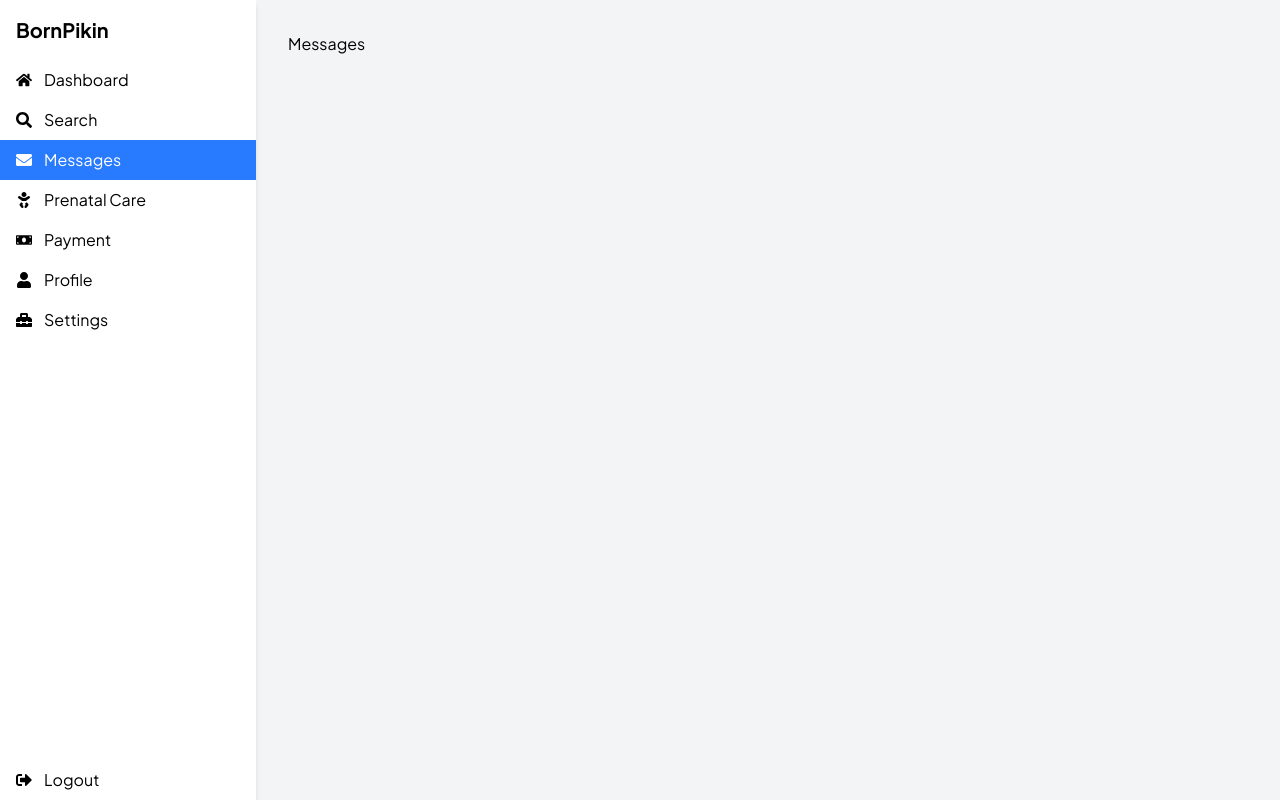
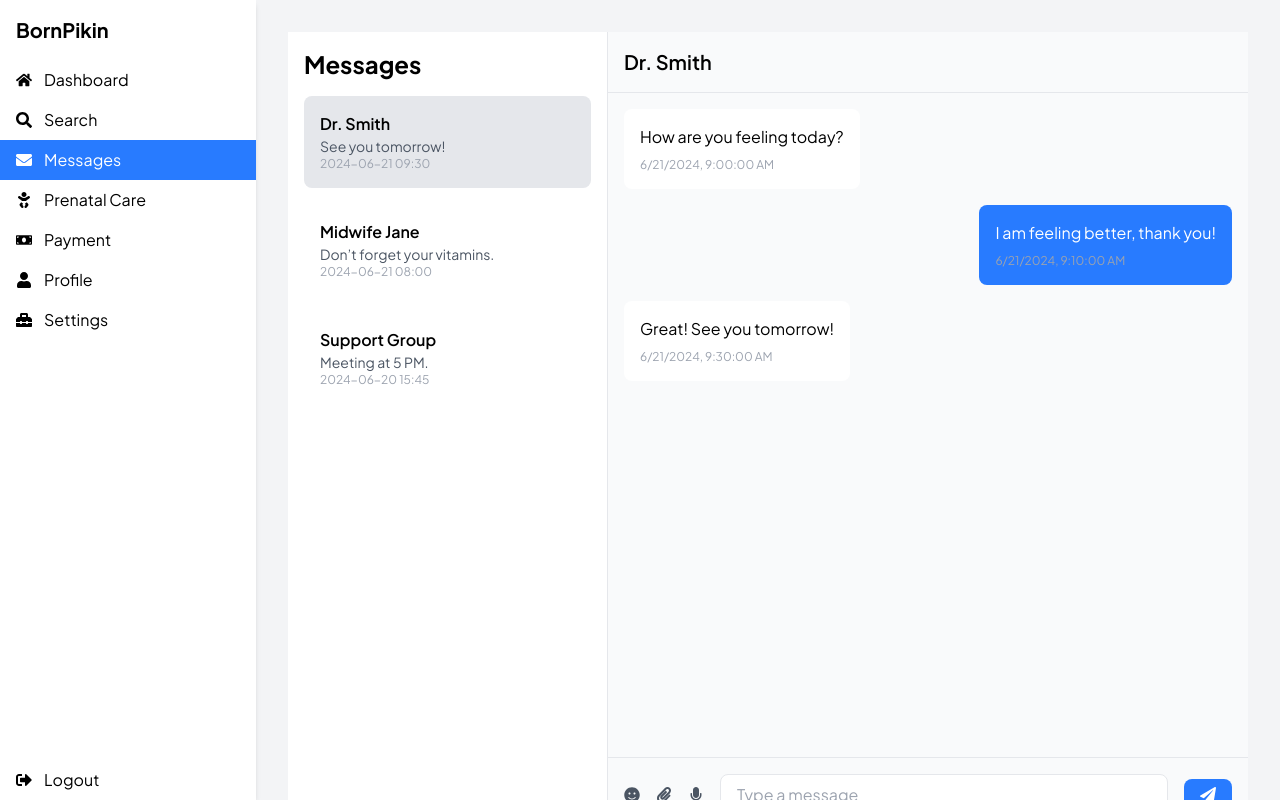
Before and after one commit to fasakinhenry/BornPikin, a React (Vite) app: page /messages in a window 1280 px wide. Built offline with nearby package versions, Linux system fonts and the light colour scheme.

Commit message:
:sparkles: feat(messages): Add message component
- Implement message component for communication features
- Ensure integration and functionality within the app

Footer: 0.1.13

```diff
--- a/src/components/Dashboard.jsx
+++ b/src/components/Dashboard.jsx
@@ -1,10 +1,12 @@
 import React from 'react';
-import { FaSearch } from 'react-icons/fa';
+import { FaSearch, FaBell, FaHeartbeat } from 'react-icons/fa';
 
 const Dashboard = () => {
   return (
-    <div className='max-w-4xl mx-auto'>
-      <h1 className='text-2xl font-bold mb-4'>Welcome Mama Angel, how are you?</h1>
+    <div className='max-w-4xl mx-auto p-4 md:p-8'>
+      <h1 className='text-2xl font-bold mb-4'>
+        Welcome Mama Angel, how are you?
+      </h1>
 
       <div className='mb-6'>
         <div className='relative'>
@@ -17,34 +19,75 @@ const Dashboard = () => {
         </div>
       </div>
 
-      <div className='grid grid-cols-1 md:grid-cols-3 gap-4 mb-6'>
-        {['How to say no', 'How to make', 'How to do'].map((title, index) => (
-          <div key={index} className='bg-white p-4 rounded-lg shadow'>
-            <h3 className='font-semibold mb-2'>{title}</h3>
-            <p className='text-sm text-gray-600'>
-              Lorem ipsum dolor sit amet...
-            </p>
-          </div>
-        ))}
+      <div className='flex justify-between items-center mb-6'>
+        <button className='px-4 py-2 bg-red-600 text-white rounded-lg'>
+          Emergency
+        </button>
+        <button className='px-4 py-2 bg-yellow-500 text-white rounded-lg'>
+          SOS
+        </button>
       </div>
 
       <div className='bg-white p-4 rounded-lg shadow mb-6'>
-        <h2 className='font-semibold mb-2'>Educational Gallery</h2>
-        <div className='grid grid-cols-2 md:grid-cols-4 gap-2'>
-          {[1, 2, 3, 4].map((_, index) => (
-            <div key={index} className='bg-gray-200 h-24 rounded'></div>
-          ))}
+        <h2 className='font-semibold mb-2'>Analytics</h2>
+        <p className='text-sm text-gray-600 mb-4'>
+          Various statistics and data related to your pregnancy journey.
+        </p>
+        <button className='px-4 py-2 bg-blue-600 text-white rounded-lg'>
+          Do Checkup
+        </button>
+      </div>
+
+      <div className='grid grid-cols-1 md:grid-cols-2 gap-4 mb-6'>
+        <div className='bg-white p-4 rounded-lg shadow'>
+          <h2 className='font-semibold mb-2'>Notifications</h2>
+          <p className='text-sm text-gray-600'>You have 3 new notifications.</p>
+        </div>
+        <div className='bg-white p-4 rounded-lg shadow'>
+          <h2 className='font-semibold mb-2'>Prenatal Care</h2>
+          <p className='text-sm text-gray-600'>
+            Here are the latest updates on your prenatal care.
+          </p>
         </div>
       </div>
 
-      <div className='grid grid-cols-1 md:grid-cols-2 gap-4'>
-        <div className='bg-white p-4 rounded-lg shadow'>
-          <h2 className='font-semibold mb-2'>MBFIS</h2>
-          <p className='text-sm text-gray-600'>Content for MBFIS...</p>
-        </div>
-        <div className='bg-white p-4 rounded-lg shadow'>
-          <h2 className='font-semibold mb-2'>Prenatal Care</h2>
-          <p className='text-sm text-gray-600'>Content for Prenatal Care...</p>
+      <div className='bg-white p-4 rounded-lg shadow mb-6'>
+        <h2 className='font-semibold mb-2'>Educational Content</h2>
+        <div className='grid grid-cols-1 gap-4'>
+          {[
+            {
+              thumbnail: '/path/to/image1.jpg',
+              title: 'Healthy Eating',
+              date: 'June 20, 2024',
+            },
+            {
+              thumbnail: '/path/to/image2.jpg',
+              title: 'Exercise During Pregnancy',
+              date: 'June 18, 2024',
+            },
+            {
+              thumbnail: '/path/to/image3.jpg',
+              title: 'Warning Signs',
+              date: 'June 15, 2024',
+            },
+            {
+              thumbnail: '/path/to/image4.jpg',
+              title: 'Birth Plans',
+              date: 'June 10, 2024',
+            },
+          ].map((item, index) => (
+            <div key={index} className='flex items-center'>
+              <img
+                src={item.thumbnail}
+                alt={item.title}
+                className='w-16 h-16 rounded mr-4'
+              />
+              <div>
+                <h3 className='font-semibold'>{item.title}</h3>
+                <p className='text-sm text-gray-600'>{item.date}</p>
+              </div>
+            </div>
+          ))}
         </div>
       </div>
     </div>
--- a/src/components/Messages.jsx
+++ b/src/components/Messages.jsx
@@ -1,9 +1,167 @@
-import React from 'react'
+import React, { useState, useEffect } from 'react';
+import {
+  FaPaperclip,
+  FaMicrophone,
+  FaSmile,
+  FaPaperPlane,
+} from 'react-icons/fa';
 
 const Messages = () => {
+  const [conversations, setConversations] = useState([
+    {
+      id: 1,
+      name: 'Dr. Smith',
+      lastMessage: 'See you tomorrow!',
+      timestamp: '2024-06-21 09:30',
+    },
+    {
+      id: 2,
+      name: 'Midwife Jane',
+      lastMessage: 'Don’t forget your vitamins.',
+      timestamp: '2024-06-21 08:00',
+    },
+    {
+      id: 3,
+      name: 'Support Group',
+      lastMessage: 'Meeting at 5 PM.',
+      timestamp: '2024-06-20 15:45',
+    },
+  ]);
+
+  const [selectedConversation, setSelectedConversation] = useState(null);
+  const [messages, setMessages] = useState([]);
+  const [newMessage, setNewMessage] = useState('');
+
+  useEffect(() => {
+    if (conversations.length > 0) {
+      setSelectedConversation(conversations[0]);
+    }
+  }, [conversations]);
+
+  useEffect(() => {
+    if (selectedConversation) {
+      // Simulating fetching messages for the selected conversation
+      setMessages([
+        {
+          sender: selectedConversation.name,
+          content: 'How are you feeling today?',
+          timestamp: '2024-06-21 09:00',
+        },
+        {
+          sender: 'Mana',
+          content: 'I am feeling better, thank you!',
+          timestamp: '2024-06-21 09:10',
+        },
+        {
+          sender: selectedConversation.name,
+          content: 'Great! See you tomorrow!',
+          timestamp: '2024-06-21 09:30',
+        },
+      ]);
+    }
+  }, [selectedConversation]);
+
+  const handleSendMessage = () => {
+    if (newMessage.trim()) {
+      const newMsg = {
+        sender: 'Mana',
+        content: newMessage,
+        timestamp: new Date().toISOString(),
+      };
+      setMessages([...messages, newMsg]);
+      setNewMessage('');
+    }
+  };
+
+  if (!selectedConversation) return null; // Handle case where no conversation is selected
+
   return (
-    <div>Messages</div>
-  )
-}
+    <div className="flex flex-col md:flex-row h-screen">
+      {/* Conversation List */}
+      <aside className="w-full md:w-1/3 bg-white border-r border-gray-200">
+        <div className="p-4">
+          <h1 className="text-2xl font-bold mb-4">Messages</h1>
+          <div className="space-y-4">
+            {conversations.map((conversation) => (
+              <div
+                key={conversation.id}
+                className={`p-4 rounded-lg cursor-pointer ${
+                  selectedConversation?.id === conversation.id
+                    ? 'bg-gray-200'
+                    : 'hover:bg-gray-100'
+                }`}
+                onClick={() => setSelectedConversation(conversation)}
+              >
+                <h3 className="font-semibold">{conversation.name}</h3>
+                <p className="text-sm text-gray-600 truncate">
+                  {conversation.lastMessage}
+                </p>
+                <p className="text-xs text-gray-400">
+                  {conversation.timestamp}
+                </p>
+              </div>
+            ))}
+          </div>
+        </div>
+      </aside>
 
-export default Messages
+      {/* Chat Area */}
+      <div className="w-full md:w-2/3 bg-gray-50 flex flex-col">
+        <div className="p-4 border-b border-gray-200 flex items-center justify-between">
+          <h2 className="text-xl font-semibold">{selectedConversation.name}</h2>
+        </div>
+
+        <div className="flex-1 p-4 overflow-y-auto">
+          {messages.map((message, index) => (
+            <div
+              key={index}
+              className={`mb-4 flex ${
+                message.sender === 'Mana' ? 'justify-end' : ''
+              }`}
+            >
+              <div
+                className={`p-4 rounded-lg ${
+                  message.sender === 'Mana'
+                    ? 'bg-color-primary text-white'
+                    : 'bg-white'
+                }`}
+              >
+                <p>{message.content}</p>
+                <p className="text-xs text-gray-400 mt-2">
+                  {new Date(message.timestamp).toLocaleString()}
+                </p>
+              </div>
+            </div>
+          ))}
+        </div>
+
+        <div className="p-4 border-t border-gray-200 flex items-center space-x-4">
+          <button>
+            <FaSmile className="text-gray-600" />
+          </button>
+          <button>
+            <FaPaperclip className="text-gray-600" />
+          </button>
+          <button>
+            <FaMicrophone className="text-gray-600" />
+          </button>
+          <input
+            type="text"
+            value={newMessage}
+            onChange={(e) => setNewMessage(e.target.value)}
+            placeholder="Type a message"
+            className="flex-1 px-4 py-2 border rounded-lg"
+          />
+          <button
+            onClick={handleSendMessage}
+            className="bg-color-primary text-white px-4 py-2 rounded-lg"
+          >
+            <FaPaperPlane />
+          </button>
+        </div>
+      </div>
+    </div>
+  );
+};
+
+export default Messages;
```
Also changed, not shown: src/components/PrenatalCare.jsx (+173 -51 lines).
